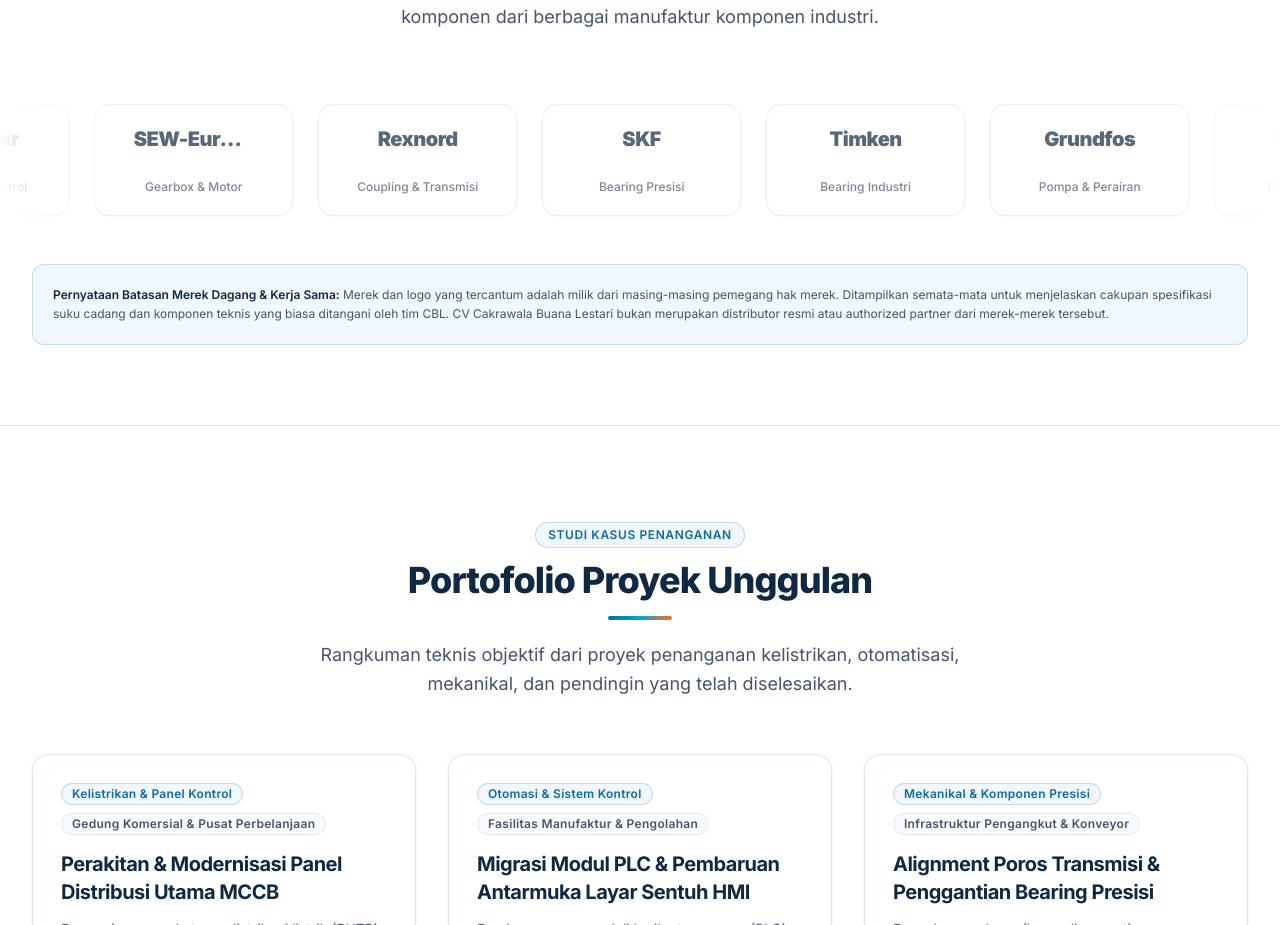
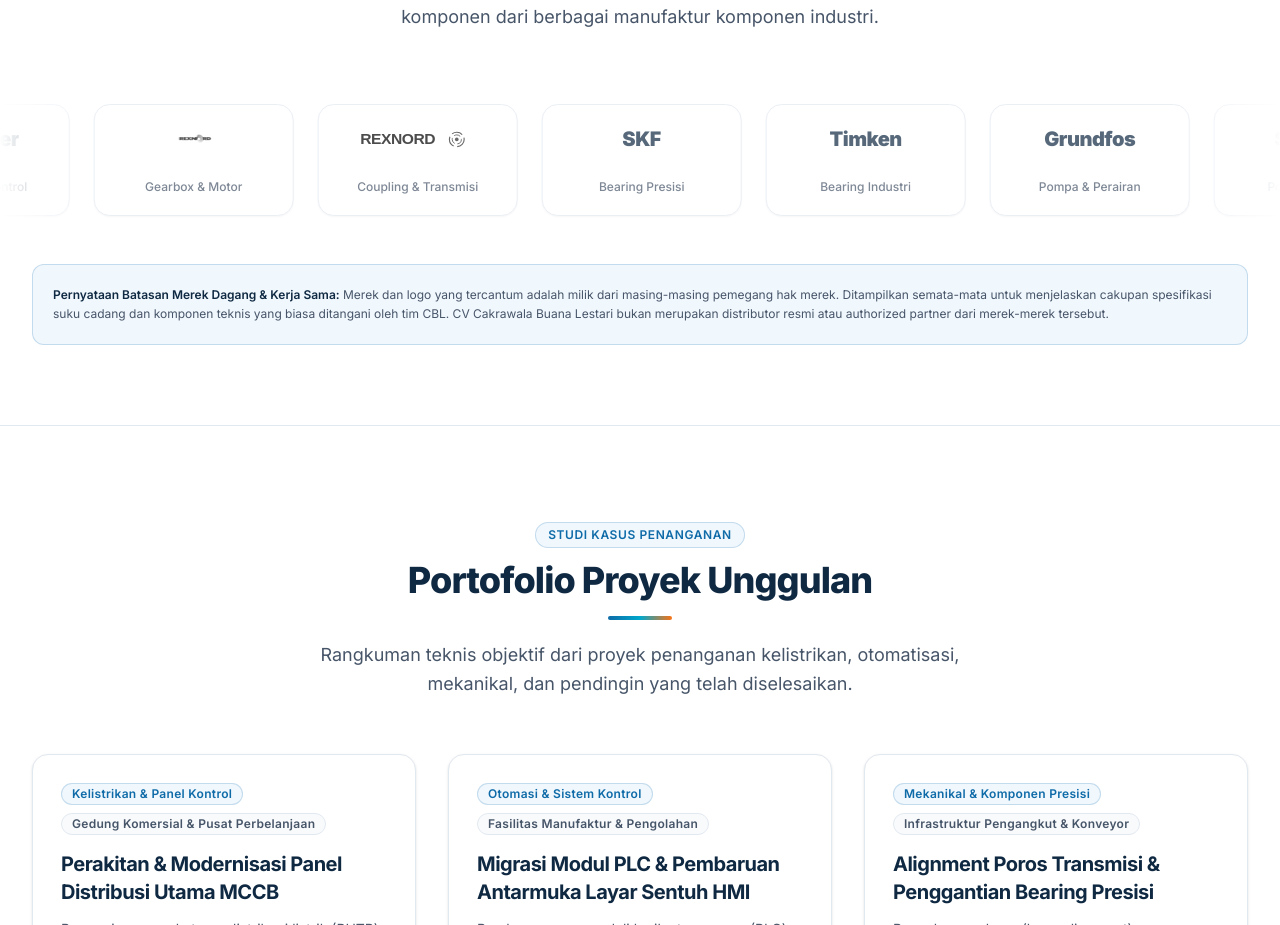
Before and after one commit to mikaelzo-blip/cakrawala-web-3, a Next.js app: page / in a window 1280 px wide. Shown: the part 5160-6085 px from the top of the page. Built offline with nearby package versions, Linux system fonts and the light colour scheme.

Commit message:
feat(brands): marquee logo merek dengan fallback reduced-motion

```diff
--- a/src/data/company.ts
+++ b/src/data/company.ts
@@ -391,10 +391,34 @@ export const workProcessSteps: WorkProcessStep[] = [
 ];
 
 export const brandItems: BrandItem[] = [
-  { id: 'allen-bradley', name: 'Allen-Bradley', category: 'Otomasi & PLC', logoText: 'Allen-Bradley' },
+  {
+    id: 'allen-bradley',
+    name: 'Allen-Bradley',
+    category: 'Otomasi & PLC',
+    logoText: 'Allen-Bradley',
+    logoPath: '/logo/brands/allen-bradley.svg',
+    logoWidth: 120,
+    logoHeight: 28,
+  },
   { id: 'schneider', name: 'Schneider Electric', category: 'Kelistrikan & Kontrol', logoText: 'Schneider' },
-  { id: 'sew-eurodrive', name: 'SEW Eurodrive', category: 'Gearbox & Motor', logoText: 'SEW-Eurodrive' },
-  { id: 'rexnord', name: 'Rexnord', category: 'Coupling & Transmisi', logoText: 'Rexnord' },
+  {
+    id: 'sew-eurodrive',
+    name: 'SEW Eurodrive',
+    category: 'Gearbox & Motor',
+    logoText: 'SEW-Eurodrive',
+    logoPath: '/logo/brands/sew-eurodrive.png',
+    logoWidth: 80,
+    logoHeight: 28,
+  },
+  {
+    id: 'rexnord',
+    name: 'Rexnord',
+    category: 'Coupling & Transmisi',
+    logoText: 'Rexnord',
+    logoPath: '/logo/brands/rexnord.svg',
+    logoWidth: 120,
+    logoHeight: 28,
+  },
   { id: 'skf', name: 'SKF', category: 'Bearing Presisi', logoText: 'SKF' },
   { id: 'timken', name: 'Timken', category: 'Bearing Industri', logoText: 'Timken' },
   { id: 'grundfos', name: 'Grundfos', category: 'Pompa & Perairan', logoText: 'Grundfos' },
```
